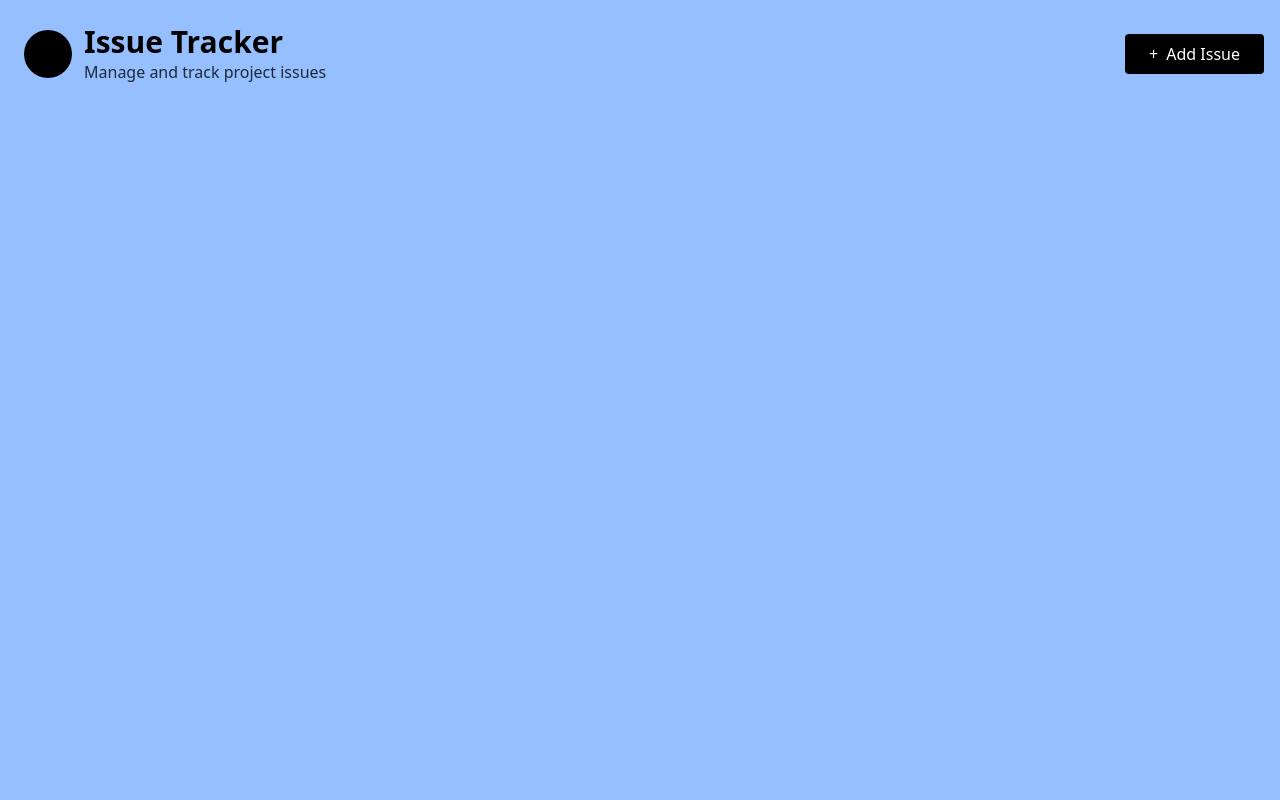
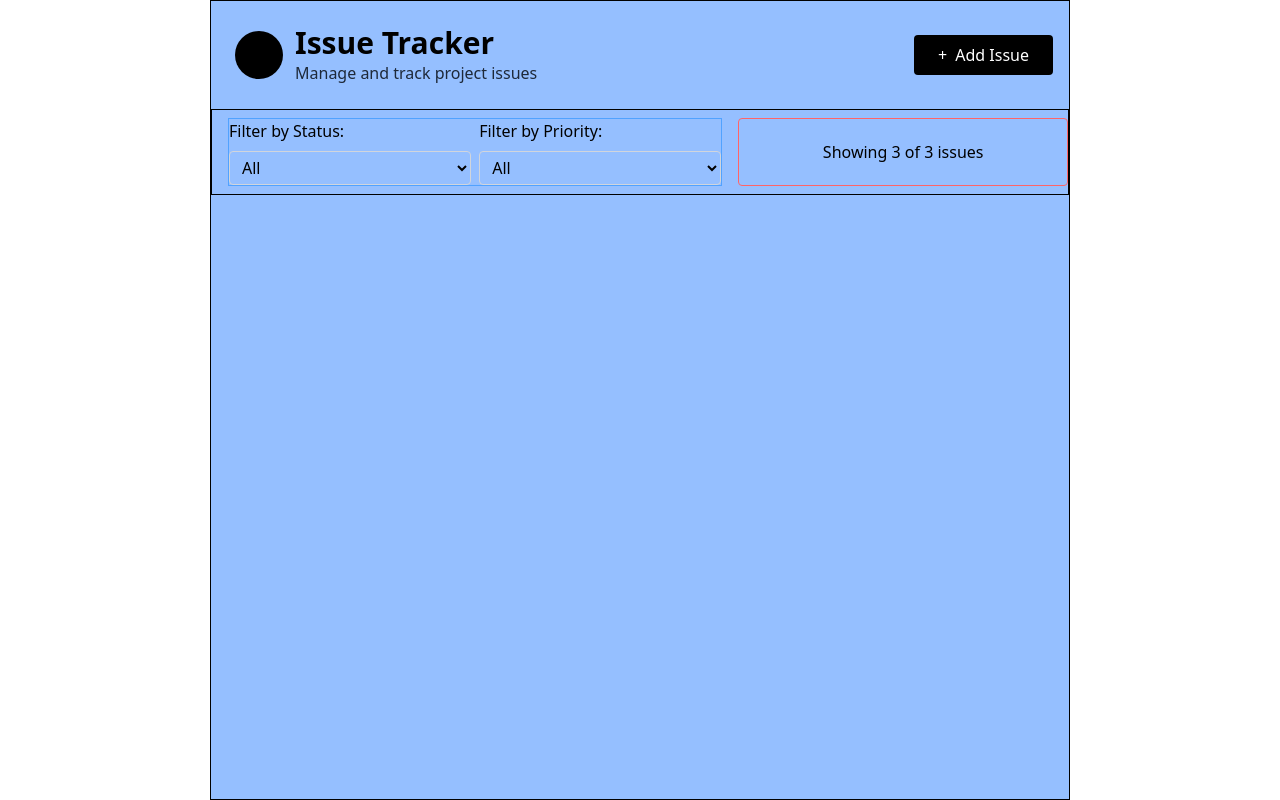
Before and after one commit to ThembaMtshelwane/track-issue, a React (Vite) app: page / in a window 1280 px wide. Built offline with nearby package versions, Linux system fonts and the light colour scheme.

Commit message:
feat: Add filter section for status and priority in the issue tracker

```diff
--- a/src/App.tsx
+++ b/src/App.tsx
@@ -1,6 +1,6 @@
 function App() {
   return (
-    <div className="bg-blue-500/50 min-h-screen">
+    <div className="bg-blue-500/50 min-h-screen border max-w-[860px] mx-auto">
       <div className="p-4 flex flex-col sm:flex-row justify-between items-center">
         <div className="p-2 rounded flex items-center gap-3">
           <div className="size-12 rounded-full bg-black"></div>
@@ -14,6 +14,45 @@ function App() {
           <span>Add Issue</span>
         </button>
       </div>
+
+      {/* Filter section */}
+      <div className="border flex flex-col px-4 py-2 gap-4 sm:grid sm:grid-cols-[60%_40%]">
+        <div className="border border-blue-400 grid gap-2 sm:grid-cols-2">
+          <div className="grid grid-cols-2 gap-2 sm:grid-cols-1">
+            <label htmlFor="status" className="font-medium">
+              Filter by Status:
+            </label>
+            <select
+              id="status"
+              className="border border-gray-300 rounded px-2 py-1"
+            >
+              <option value="all">All</option>
+              <option value="open">Open</option>
+              <option value="in-progress">In Progress</option>
+              <option value="closed">Closed</option>
+            </select>
+          </div>
+          <div className="grid grid-cols-2 gap-2 sm:grid-cols-1">
+            <label htmlFor="priority" className="font-medium">
+              Filter by Priority:
+            </label>
+            <select
+              id="priority"
+              className="border border-gray-300 rounded px-2 py-1"
+            >
+              <option value="all">All</option>
+              <option value="low">Low</option>
+              <option value="medium">Medium</option>
+              <option value="high">High</option>
+            </select>
+          </div>
+        </div>
+        <div className="border border-red-400 items-center flex justify-center px-4 py-2 rounded">
+          <p>
+            Showing <span>{3}</span> of <span>{3}</span> issues
+          </p>
+        </div>
+      </div>
     </div>
   );
 }
```
